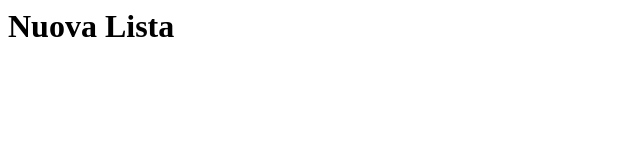
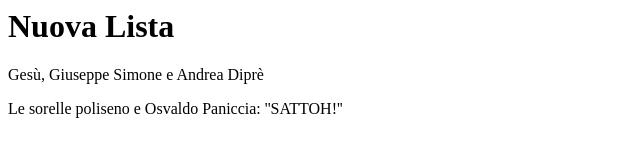
Before and after one commit to Zanzi97XX/repoTest1, a plain HTML site: page elenco.html in a window 1280 px wide. Shown: the whole page, without its empty margins (0-640 px from the left). Drawn offline with Linux system fonts and the light colour scheme.

Commit message:
Aggiunta paragrafi in <body>

```diff
--- a/elenco.html
+++ b/elenco.html
@@ -4,5 +4,10 @@
 	<head>
 		<h1>Nuova Lista</h1>
 	</head>
-	<body></body>
+	<body>
+
+		<p>Gesù, Giuseppe Simone e Andrea Diprè</p>
+		<p>Le sorelle poliseno e Osvaldo Paniccia: ''SATTOH!''</p>
+
+	</body>
 </html>
```
